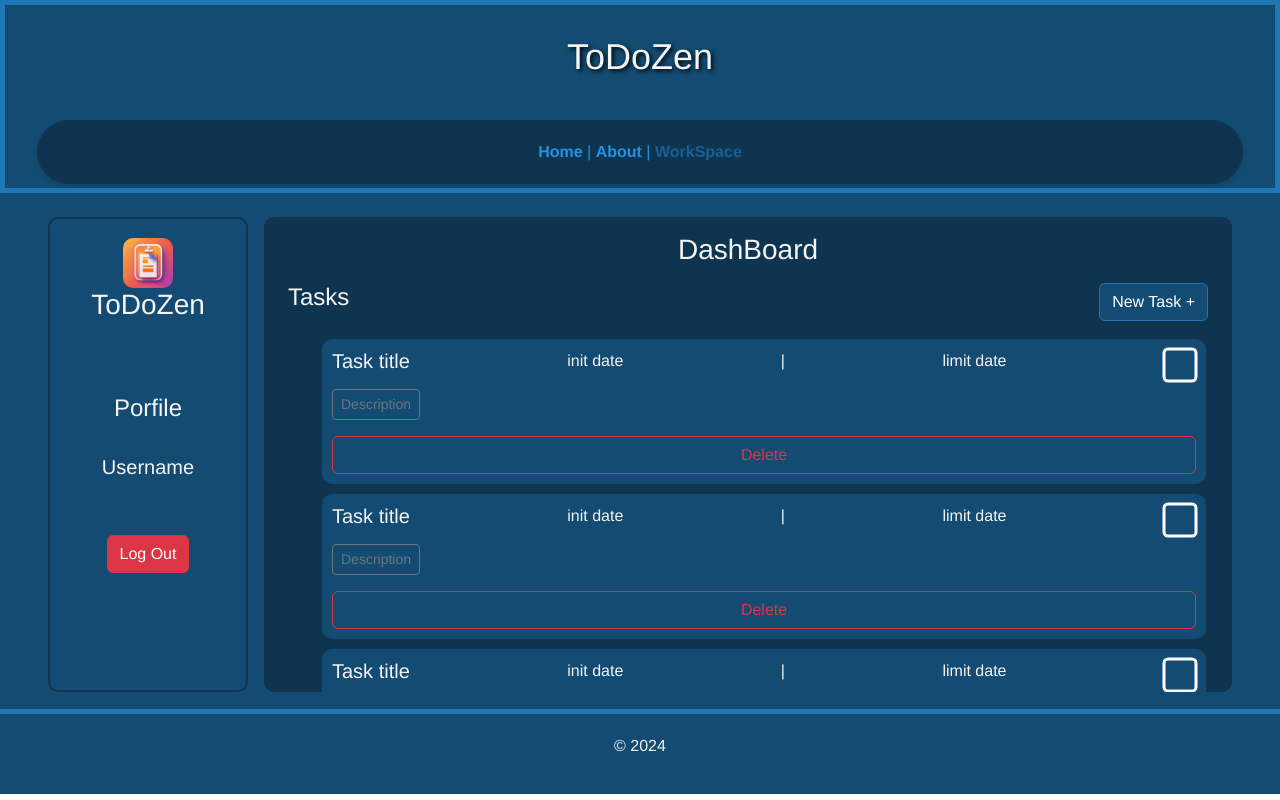
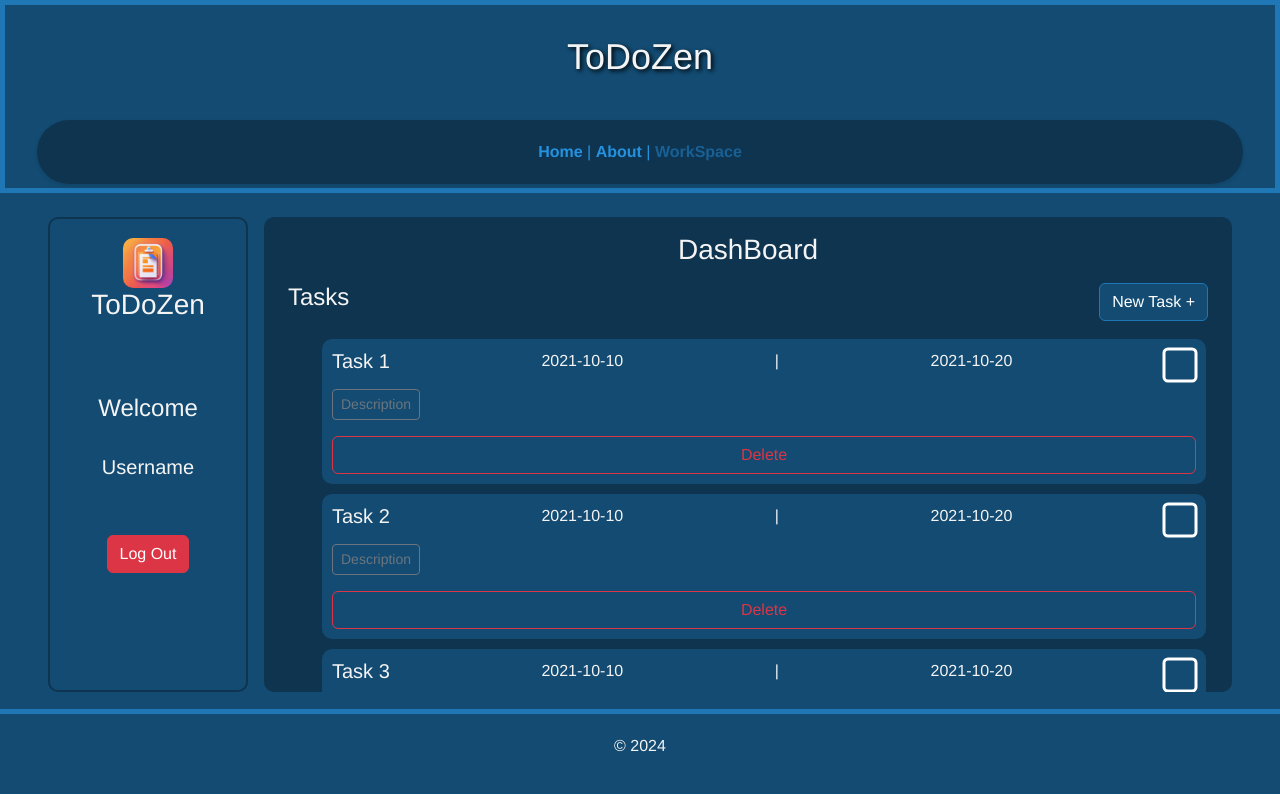
Before and after one commit to JuanC046/to-do-front, a Vue app: page /work-space in a window 1280 px wide. Built offline with nearby package versions, Linux system fonts and the light colour scheme; what vue-flex would draw is missing.

Commit message:
Some details

```diff
--- a/src/components/DashBoard.vue
+++ b/src/components/DashBoard.vue
@@ -8,42 +8,12 @@
             </div>
 
             <ul id="tasks-list">
-                <li class="task" v-for=" item in items" key="item">
-                    <div class="head-task">
-                        <h5>Task title</h5>
-                        <p>init date</p>
-                        |
-                        <p>limit date</p>
-                        <label class="do">
-                            <input type="checkbox">
-                            <svg viewBox="0 0 64 64" height="2em" width="2em">
-                                <path
-                                    d="M 0 16 V 56 A 8 8 90 0 0 8 64 H 56 A 8 8 90 0 0 64 56 V 8 A 8 8 90 0 0 56 0 H 8 A 8 8 90 0 0 0 8 V 16 L 32 48 L 64 16 V 8 A 8 8 90 0 0 56 0 H 8 A 8 8 90 0 0 0 8 V 56 A 8 8 90 0 0 8 64 H 56 A 8 8 90 0 0 64 56 V 16"
-                                    pathLength="575.0541381835938" class="path"></path>
-                            </svg>
-                        </label>
-                    </div>
-                    <div class="body-task">
-                        <p class="d-inline-flex gap-1">
-                            <a class="btn btn-outline-secondary btn-sm" data-bs-toggle="collapse" :href="'#'+'task-description'+item" role="button"
-                                aria-expanded="false" aria-controls="task-description">
-                                Description
-                            </a>
-                        </p>
-                        <div class="collapse" :id="'task-description'+ item">
-                            <div >
-                                <p>Task description</p>
-                            </div>
-                        </div>
-                    </div>
-                    <button type="button" class="btn btn-outline-danger">Delete</button>
-                </li>
-
-
-                <!-- <li class="task" v-for="task in tasks" :key="task.id">
+                <template v-if="logged">
+                    <li class="task" v-for="(task, index) in tasks" :key="index">
                         <div class="head-task">
                             <h5>{{ task.title }}</h5>
                             <p>{{ task.initDate }}</p>
+                            |
                             <p>{{ task.limitDate }}</p>
                             <label class="do">
                                 <input type="checkbox">
@@ -56,43 +26,82 @@
                         </div>
                         <div class="body-task">
                             <p class="d-inline-flex gap-1">
-                            <a class="" data-bs-toggle="collapse" href="#task-description" role="button"
-                                aria-expanded="false" aria-controls="task-description">
+                                <a class="btn btn-outline-secondary btn-sm" data-bs-toggle="collapse"
+                                    :href="'#' + 'task-description' + item" role="button" aria-expanded="false"
+                                    aria-controls="task-description">
                                     Description
                                 </a>
                             </p>
-                        <div class="collapse">
-                            <div class="description-task">
-                                <p>{{ task.descrition }}</p>
+                            <div class="collapse" :id="'task-description' + item">
+                                <div>
+                                    <p>{{ task.description }}</p>
                                 </div>
                             </div>
                         </div>
-                </li> -->
-            </ul>
+                        <button type="button" class="btn btn-outline-danger">Delete</button>
+                    </li>
+                </template>
 
+                <template v-else>
+                    <li class="task" v-for="item in items" key="item">
+                        <div class="head-task">
+                            <h5>Task title</h5>
+                            <p>init date</p>
+                            |
+                            <p>limit date</p>
+                            <label class="do">
+                                <input type="checkbox" />
+                                <svg viewBox="0 0 64 64" height="2em" width="2em">
+                                    <path
+                                        d="M 0 16 V 56 A 8 8 90 0 0 8 64 H 56 A 8 8 90 0 0 64 56 V 8 A 8 8 90 0 0 56 0 H 8 A 8 8 90 0 0 0 8 V 16 L 32 48 L 64 16 V 8 A 8 8 90 0 0 56 0 H 8 A 8 8 90 0 0 0 8 V 56 A 8 8 90 0 0 8 64 H 56 A 8 8 90 0 0 64 56 V 16"
+                                        pathLength="575.0541381835938" class="path"></path>
+                                </svg>
+                            </label>
+                        </div>
+                        <div class="body-task">
+                            <p class="d-inline-flex gap-1">
+                                <a class="btn btn-outline-secondary btn-sm" data-bs-toggle="collapse"
+                                    :href="'#' + 'task-description' + item" role="button" aria-expanded="false"
+                                    aria-controls="task-description">
+                                    Description
+                                </a>
+                            </p>
+                            <div class="collapse" :id="'task-description' + item">
+                                <div>
+                                    <p>Task description</p>
                                 </div>
                             </div>
+                        </div>
+                        <button type="button" class="btn btn-outline-danger">Delete</button>
+                    </li>
+                </template>
 
+            </ul>
+        </div>
+    </div>
 </template>
 <script>
-import CreateTask from '@/components/CreateTask.vue'
+import CreateTask from "@/components/CreateTask.vue";
 export default {
-    name: 'DashBoard',
+    name: "DashBoard",
     components: {
         CreateTask,
     },
     data() {
         return {
-            tasks: [],
-            items: [1,2,3,4,5,6,7,8,9,10]
-        }
+            items: [1, 2, 3, 4, 5, 6, 7, 8, 9, 10],
+        };
+    },
+    props: {
+        logged: Boolean,
+        tasks: Array,
     },
     methods: {
         createTask() {
-            console.log('createTask')
-        }
-    }
-}
+            console.log("createTask");
+        },
+    },
+};
 </script>
 <style scoped>
 #dashboard-wrapper {
@@ -102,12 +111,13 @@ export default {
     margin: 16px;
     height: 95%;
     width: auto;
-    overflow-y: auto; /* Añade una barra de desplazamiento vertical cuando sea necesario */
+    overflow-y: auto;
+    /* Añade una barra de desplazamiento vertical cuando sea necesario */
     /*Estilo para el scroll */
     scrollbar-width: thin;
     scrollbar-color: var(--color-secondary) var(--color-primary);
+}
 
-}
 #header-dashboard {
     display: flex;
     flex-direction: row;
@@ -115,12 +125,15 @@ export default {
     align-items: center;
     padding: 8px;
 }
+
 #header-dashboard-title {
     grid-area: t;
 }
+
 #create-task {
     grid-area: c;
 }
+
 #tasks-list {
     list-style: none;
 }
@@ -136,19 +149,20 @@ export default {
     background-color: var(--color-secondary);
     color: var(--color-text);
 }
+
 .head-task {
     display: flex;
     flex-direction: row;
     justify-content: space-between;
     text-align: left;
 }
+
 .body-task {
     display: flex;
     flex-direction: column;
     justify-content: space-between;
     text-align: left;
 }
-
 
 /*-------------------*/
 .do {
--- a/src/components/Menu.vue
+++ b/src/components/Menu.vue
@@ -16,7 +16,7 @@
       <br> <br>
       <template v-if="logged">
         <div id="porfile-wrapper">
-          <h4>Porfile</h4>
+          <h4>Welcome</h4>
           <br>
           <h5>Username</h5>
           <br><br>
@@ -45,8 +45,10 @@ export default {
   },
   data() {
     return {
-      logged: true,
     };
+  },
+  props: {
+    logged: Boolean,
   },
   methods: {},
 };
--- a/src/components/SingIn.vue
+++ b/src/components/SingIn.vue
@@ -14,7 +14,7 @@
                         <button type="button" class="btn-close" data-bs-dismiss="modal" aria-label="Close"></button>
                     </div>
                     <div class="modal-body">
-                        <label for="email">e-mail</label>
+                        <label for="email">E-mail</label>
                         <input type="email" class="form-control" id="email" aria-describedby="emailHelp">
                         <div id="emailHelp" class="form-text">We'll never share your email with anyone else.</div>
                         <label for="password">Password</label>
@@ -22,7 +22,7 @@
                     </div>
                     <div id="modal-footer" class="modal-footer">
                         <button type="button" class="btn btn-danger" data-bs-dismiss="modal">Close</button>
-                        <button type="button" class="btn btn-primary">Sing In</button>
+                        <button type="button" class="btn btn-success">Sing In</button>
                     </div>
                 </div>
             </div>
--- a/src/components/SingUp.vue
+++ b/src/components/SingUp.vue
@@ -18,7 +18,7 @@
                         <input type="text" class="form-control" id="name" aria-describedby="nameHelp">
                         <label for="id">Id</label>
                         <input type="text" class="form-control" id="id" aria-describedby="idHelp">
-                        <label for="email-singUp">e-mail</label>
+                        <label for="email-singUp">E-mail</label>
                         <input type="email" class="form-control" id="email-singUp" aria-describedby="emailHelp">
                         <div id="emailHelp-singUp" class="form-text">We'll never share your email with anyone else.</div>
                         <label for="password">Password</label>
@@ -26,7 +26,7 @@
                     </div>
                     <div id="modal-footer" class="modal-footer">
                         <button type="button" class="btn btn-danger" data-bs-dismiss="modal">Close</button>
-                        <button type="button" class="btn btn-primary">Sing Up</button>
+                        <button type="button" class="btn btn-success">Sing Up</button>
                     </div>
                 </div>
             </div>
--- a/src/views/WorkSpaceView.vue
+++ b/src/views/WorkSpaceView.vue
@@ -1,7 +1,7 @@
 <template >
     <div id="workSpace-grid">
-        <Menu class="menu"></Menu>
-        <DashBoard class="dashboard"></DashBoard>
+        <Menu class="menu" :logged="logged"></Menu>
+        <DashBoard class="dashboard" :logged="logged" :tasks="tasks"></DashBoard>
     </div>
 </template>
 <script>
@@ -15,7 +15,69 @@ export default {
     },
     data() {
         return {
-            tasks: []
+            tasks: [
+                {
+                    title: 'Task 1',
+                    description: 'Description 1',
+                    initDate: '2021-10-10',
+                    limitDate: '2021-10-20'
+                },
+                {
+                    title: 'Task 2',
+                    description: 'Description 2',
+                    initDate: '2021-10-10',
+                    limitDate: '2021-10-20'
+                },
+                {
+                    title: 'Task 3',
+                    description: 'Description 3',
+                    initDate: '2021-10-10',
+                    limitDate: '2021-10-20'
+                },
+                {
+                    title: 'Task 4',
+                    description: 'Description 4',
+                    initDate: '2021-10-10',
+                    limitDate: '2021-10-20'
+                },
+                {
+                    title: 'Task 5',
+                    description: 'Description 5',
+                    initDate: '2021-10-10',
+                    limitDate: '2021-10-20'
+                },
+                {
+                    title: 'Task 6',
+                    description: 'Description 6',
+                    initDate: '2021-10-10',
+                    limitDate: '2021-10-20'
+                },
+                {
+                    title: 'Task 7',
+                    description: 'Description 7',
+                    initDate: '2021-10-10',
+                    limitDate: '2021-10-20'
+                },
+                {
+                    title: 'Task 8',
+                    description: 'Description 8',
+                    initDate: '2021-10-10',
+                    limitDate: '2021-10-20'
+                },
+                {
+                    title: 'Task 9',
+                    description: 'Description 9',
+                    initDate: '2021-10-10',
+                    limitDate: '2021-10-20'
+                },
+                {
+                    title: 'Task 10',
+                    description: 'Description 10',
+                    initDate: '2021-10-10',
+                    limitDate: '2021-10-20'
+                }
+            ],
+            logged: true,
         }
     },
     methods: {
```
Lines whose indentation alone changed are shown as unchanged.
